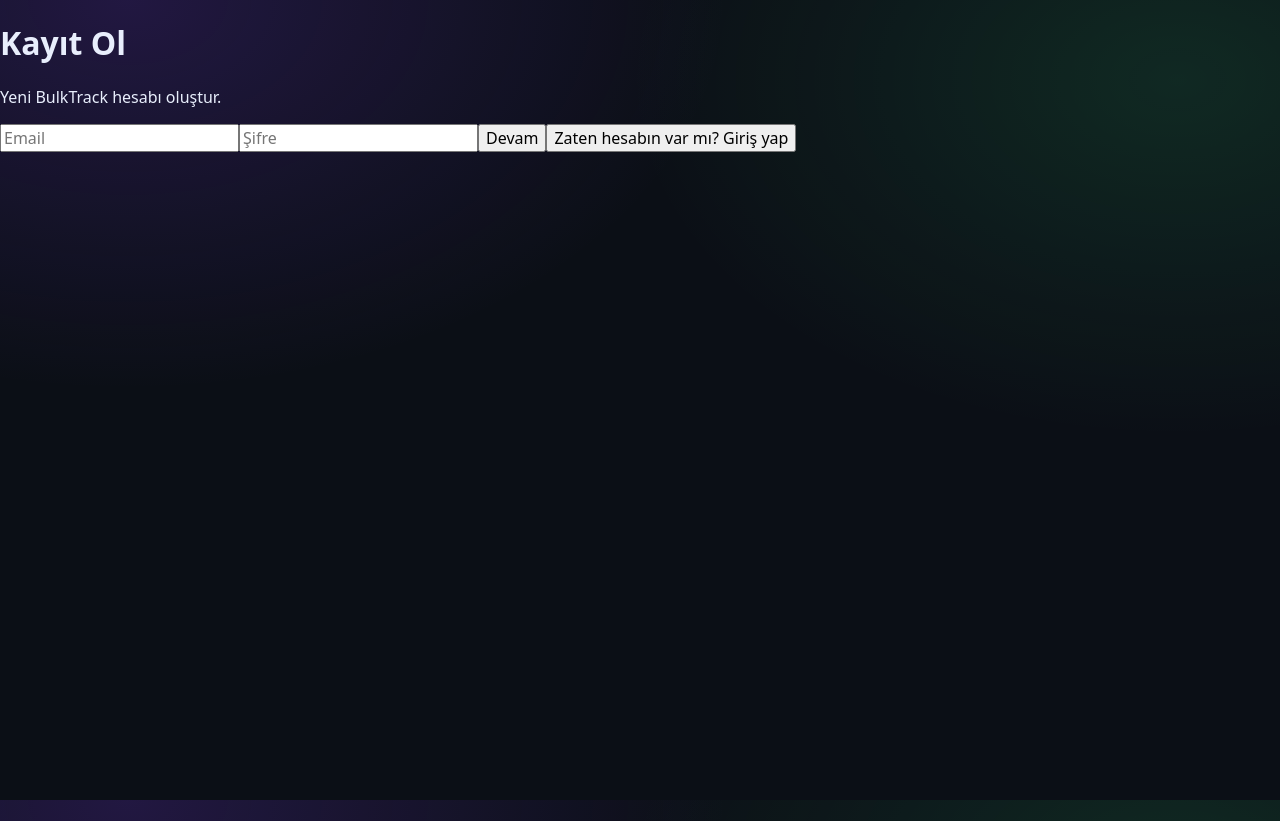
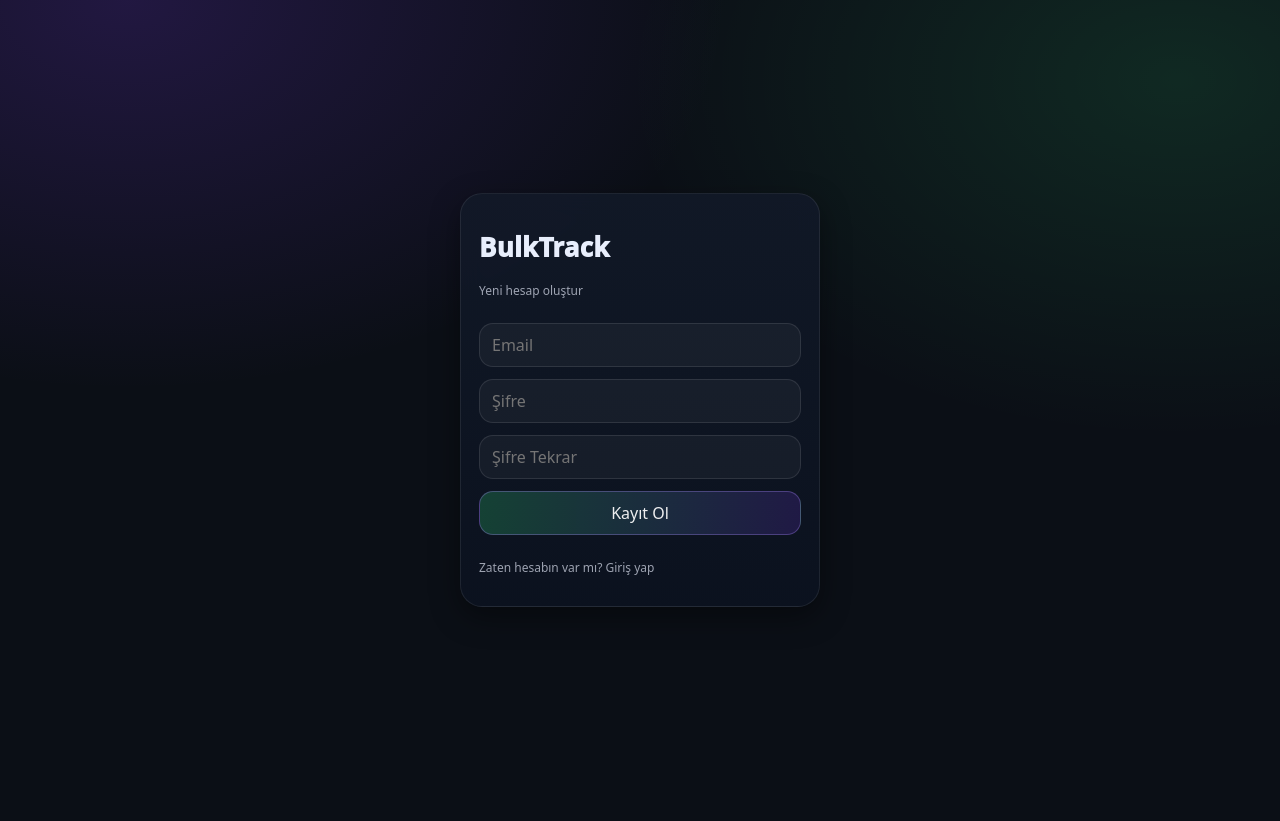
Before and after one commit to slovi3/bulktrack, a React (Vite) app: page /register in a window 1280 px wide. After the commit the page ends 800 px from the top, so only its background shows below. Built offline with nearby package versions, Linux system fonts and the light colour scheme.

Commit message:
add styled register page

```diff
--- a/src/pages/Register.jsx
+++ b/src/pages/Register.jsx
@@ -1,68 +1,79 @@
-import React, { useState } from "react";
-import { useNavigate } from "react-router-dom";
+import { useState } from "react";
+import { useNavigate, Link } from "react-router-dom";
 import { useAuth } from "../auth/useAuth";
 
 export default function Register() {
   const { register } = useAuth();
-  const nav = useNavigate();
+  const navigate = useNavigate();
 
   const [email, setEmail] = useState("");
   const [password, setPassword] = useState("");
-  const [err, setErr] = useState("");
+  const [password2, setPassword2] = useState("");
 
-  const onSubmit = (e) => {
+  function handleSubmit(e) {
     e.preventDefault();
-    setErr("");
+
+    if (!email.trim() || !password.trim() || !password2.trim()) {
+      alert("Tüm alanları doldur.");
+      return;
+    }
+
+    if (password !== password2) {
+      alert("Şifreler eşleşmiyor.");
+      return;
+    }
+
     try {
       register({ email, password });
-      nav("/onboarding");
-    } catch (ex) {
-      setErr(ex.message || "Kayıt başarısız.");
+      navigate("/onboarding");
+    } catch (err) {
+      alert(err.message);
     }
-  };
+  }
 
   return (
-    <div className="min-h-screen flex items-center justify-center p-4">
-      <div className="w-full max-w-md rounded-2xl border border-white/10 bg-white/5 p-6 shadow-xl">
-        <h1 className="text-xl font-semibold">Kayıt Ol</h1>
-        <p className="text-sm opacity-70 mt-1">Yeni BulkTrack hesabı oluştur.</p>
+    <div className="bt-container bt-center" style={{ height: "100vh" }}>
+      <div className="bt-card" style={{ width: "360px" }}>
+        <div className="bt-stack">
+          <div>
+            <h1 className="bt-h1">BulkTrack</h1>
+            <p className="bt-sub">Yeni hesap oluştur</p>
+          </div>
 
-        {err && (
-          <div className="mt-4 rounded-xl bg-red-500/10 border border-red-500/20 p-3 text-sm">
-            {err}
-          </div>
-        )}
-
-        <form onSubmit={onSubmit} className="mt-5 space-y-3">
+          <form className="bt-stack" onSubmit={handleSubmit}>
             <input
-            className="w-full rounded-xl bg-black/30 border border-white/10 p-3 outline-none"
+              className="bt-input"
+              type="email"
               placeholder="Email"
               value={email}
               onChange={(e) => setEmail(e.target.value)}
-            type="email"
-            required
             />
+
             <input
-            className="w-full rounded-xl bg-black/30 border border-white/10 p-3 outline-none"
+              className="bt-input"
+              type="password"
               placeholder="Şifre"
               value={password}
               onChange={(e) => setPassword(e.target.value)}
-            type="password"
-            required
             />
 
-          <button className="w-full rounded-xl p-3 bg-white/10 hover:bg-white/15 border border-white/10">
-            Devam
-          </button>
+            <input
+              className="bt-input"
+              type="password"
+              placeholder="Şifre Tekrar"
+              value={password2}
+              onChange={(e) => setPassword2(e.target.value)}
+            />
 
-          <button
-            type="button"
-            onClick={() => nav("/login")}
-            className="w-full text-sm opacity-80 hover:opacity-100"
-          >
-            Zaten hesabın var mı? Giriş yap
+            <button className="bt-btn primary" type="submit">
+              Kayıt Ol
             </button>
           </form>
+
+          <p className="bt-sub">
+            Zaten hesabın var mı? <Link to="/login">Giriş yap</Link>
+          </p>
+        </div>
       </div>
     </div>
   );
```
Lines whose indentation alone changed are shown as unchanged.
